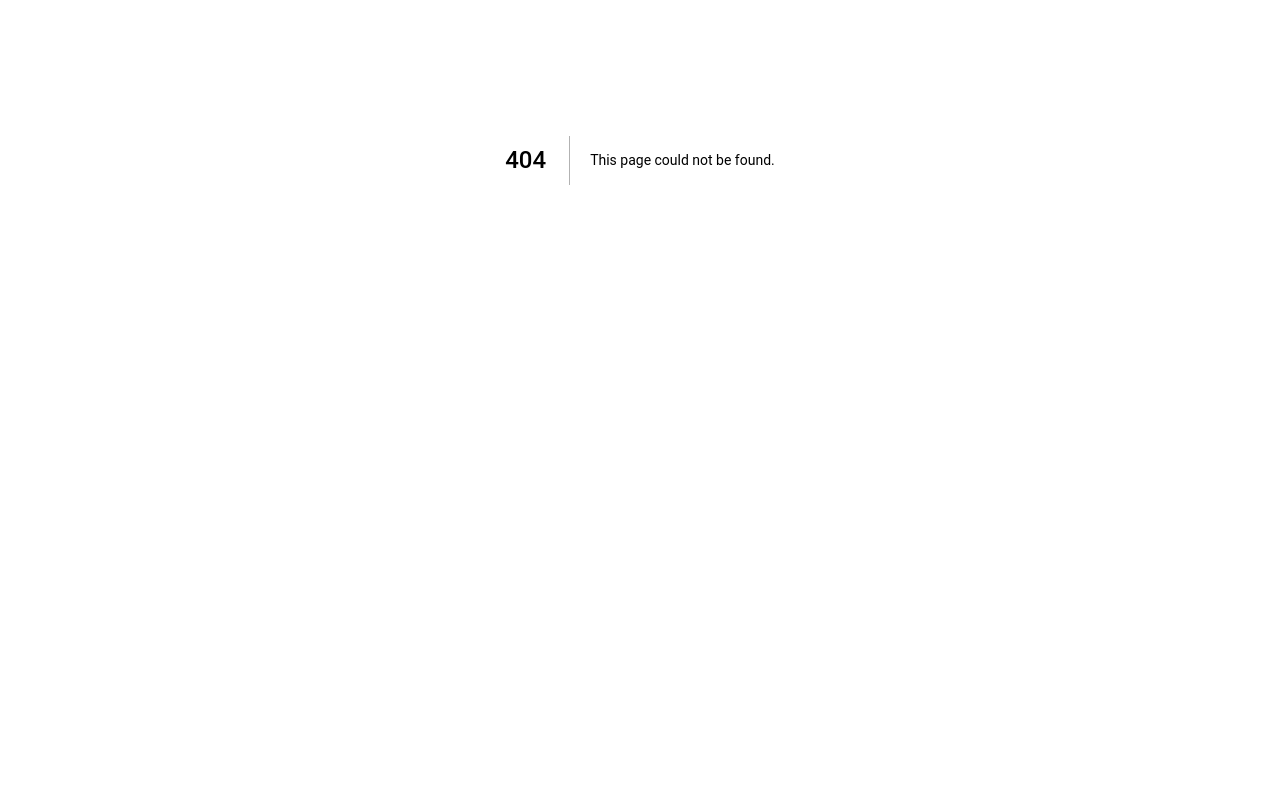
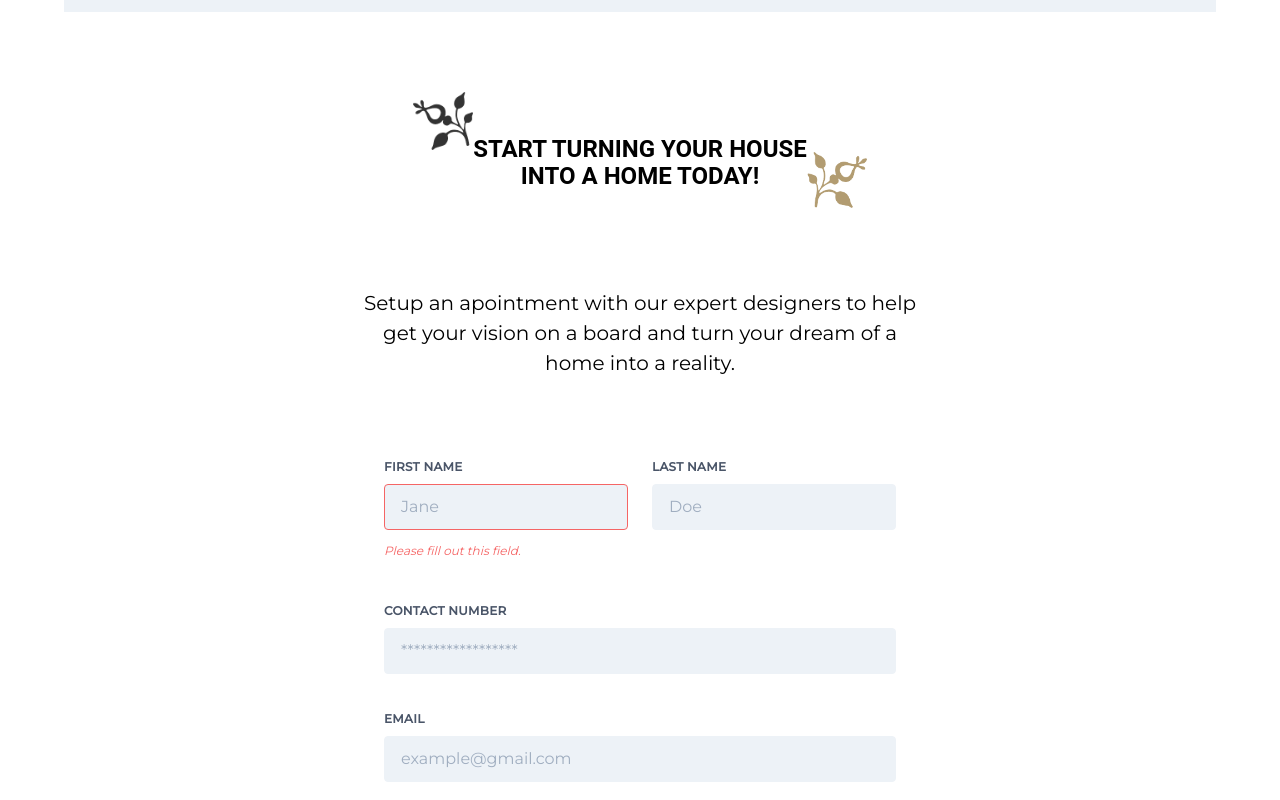
Before and after one commit to britzdylan/Oaklnads-Front-End, a Next.js app: page /booking in a window 1280 px wide. Before the commit this address had no page. Shown: the part 240-1040 px from the top of the page. Before the commit the page ends 800 px from the top, so only its background shows below. Built offline with nearby package versions, Linux system fonts and the light colour scheme.

Commit message:
All designs Done

```diff
--- a/components/footer.js
+++ b/components/footer.js
@@ -27,7 +27,6 @@ export default function Footer() {
                     <ul className="appearance-none leading-8 cursor-pointer">
                         <Link href="/about-us"><li className=" hover:text-gray-500 transition-all duration-500 ease-in-out">About us</li></Link>
                         <Link href="/blog"><li className=" hover:text-gray-500 transition-all duration-500 ease-in-out">Blog</li></Link>
-                        <Link href="/faq"><li className=" hover:text-gray-500 transition-all duration-500 ease-in-out">FAQ Page</li></Link>
                         <Link href="/contact"><li className=" hover:text-gray-500 transition-all duration-500 ease-in-out">Contact US</li></Link>
                     </ul>
                 </div>
--- a/pages/blog.js
+++ b/pages/blog.js
@@ -2,7 +2,6 @@ import Layout from '../components/layout'
 import HeadSection from '../components/head-section'
 import { getAllPosts, getAllCategories } from '../lib/api'
 import Link from 'next/link'
-import { AiOutlineArrowRight } from 'react-icons/ai';
 
 
 export default function Blog({ allPosts, allCateogires }) {
@@ -13,7 +12,7 @@ export default function Blog({ allPosts, allCateogires }) {
             <div className="md:flex flex-row justify-between mb-20 text-center md:text-left px-10 xl:px-0">
                 <div className="w-full md:w-3/4 mt-20 md:mt-0">
                     {allPosts.blogPosts.map(post =>
-                        <div key={post.id} className="w-full px-5 lg:pr-5 lg:px-0 place-items-start py-5">
+                        <div key={post.id} className="w-full px-5 lg:pr-5 lg:px-0 place-items-start py-5 mb-20">
                             <Link href={`/blog/${post.slug}`}>
                                 <div className="bg-gray-500 relative  cursor-pointer">
                                     <img className="transition duration-500 ease-in-out hover:opacity-50" src={post.Cover.url} alt={post.title} width="100%" />
@@ -21,12 +20,12 @@ export default function Blog({ allPosts, allCateogires }) {
                             </Link>
                             <div className="pt-3 mb-10">
                                 <Link href={`/blog/${post.slug}`}>
-                                    <h5 className="hover:text-gray-500 text-3xl font-bold cursor-pointer">{post.Title.charAt(0).toUpperCase() + post.Title.slice(1).toLowerCase()}</h5>
+                                    <h5 className="hover:text-gray-500 text-3xl mb-5 mt-0 leading-10 font-bold cursor-pointer">{post.Title.charAt(0).toUpperCase() + post.Title.slice(1).toLowerCase()}</h5>
                                 </Link>
-                                <p className="block">By Oaklands design team</p>
-                                <Link href={`/categories/${post.blog_categories.length > 0 ? post.blog_categories[0].slug : '#'}`}><p className="cursor-pointer hover:text-gray-500">in {post.blog_categories.length > 0 ? post.blog_categories[0].Title : 'Design'}</p></Link>
+                                <p className="block mb-10 leading-4 text-sm tracking-wider"> October 16, 2020 / By Oaklands design team / in {post.blog_categories.length > 0 ? post.blog_categories[0].Title : 'Design'}</p>
+                                <p>Contrary to popular belief, Lorem Ipsum indignation and dislike men who are so beguiled and demoralized by the charms of pleasure of the moment, so blinded by desire, that they cannot foresee the pain and trouble that are bound to ensue; and equal blame belongs to those who fail in…</p>
                             </div>
-                            <Link href={`/blog/${post.slug}`}><button className="bg-transparent hover:bg-gray-500 text-black font-semibold hover:text-white py-2 px-4 border border-black hover:border-transparent rounded">Read More</button></Link>
+                            <Link href={`/blog/${post.slug}`}><button className="bg-transparent hover:bg-gray-100 text-sm text-black font-semibold hover:text-black py-2 px-4 border border-black hover:border-black">Read More</button></Link>
                         </div>
                     )}
                 </div>
--- /dev/null
+++ b/pages/booking.js
@@ -0,0 +1,65 @@
+import Layout from '../components/layout';
+import Link from 'next/link';
+import HeadSection from '../components/head-section'
+
+export default function Booking() {
+
+    return (
+        <Layout>
+            <HeadSection Title="Make a booking"/>
+            <div className="flex flex-row items-start justify-center">
+                <img src="/hedline-2-1.png" width="60px" height="60px"/>
+                <h2 className="font-bold text-center text-2xl">START TURNING YOUR HOUSE <br /> INTO A HOME TODAY!</h2>
+                <img className="self-end" src="/hedline-3-1.png" width="60px" height="60px"/>
+            </div>
+
+            <div className="w-1/2 text-center mt-20 mx-auto">
+                <p className="text-xl">Setup an apointment with our expert designers to help get your vision on a board and turn your dream of a home into a reality.</p>
+            </div>
+
+            <form class="w-full max-w-lg mx-auto my-20">
+                <div class="flex flex-wrap -mx-3 mb-6">
+
+                    <div class="w-full md:w-1/2 px-3 mb-6 md:mb-0">
+                    <label class="block uppercase tracking-wide text-gray-700 text-xs font-bold mb-2" for="grid-first-name">
+                        First Name
+                    </label>
+                    <input class="appearance-none block w-full bg-gray-200 text-gray-700 border border-red-500 rounded py-3 px-4 mb-3 leading-tight focus:outline-none focus:bg-white" id="grid-first-name" type="text" placeholder="Jane"/>
+                    <p class="text-red-500 text-xs italic">Please fill out this field.</p>
+                    </div>
+
+
+                    <div class="w-full md:w-1/2 px-3">
+                    <label class="block uppercase tracking-wide text-gray-700 text-xs font-bold mb-2" for="grid-last-name">
+                        Last Name
+                    </label>
+                    <input class="appearance-none block w-full bg-gray-200 text-gray-700 border border-gray-200 rounded py-3 px-4 leading-tight focus:outline-none focus:bg-white focus:border-gray-500" id="grid-last-name" type="text" placeholder="Doe"/>
+                    </div>
+                </div>
+
+                <div class="flex flex-wrap -mx-3 mb-6">
+                    <div class="w-full px-3">
+                    <label class="block uppercase tracking-wide text-gray-700 text-xs font-bold mb-2" for="grid-password">
+                        Contact Number
+                    </label>
+                    <input class="appearance-none block w-full bg-gray-200 text-gray-700 border border-gray-200 rounded py-3 px-4 mb-3 leading-tight focus:outline-none focus:bg-white focus:border-gray-500" id="grid-password" type="number" placeholder="******************"/>
+                    </div>
+                </div>
+
+                    <div class="w-full   mb-6 md:mb-8">
+                    <label class="block uppercase tracking-wide text-gray-700 text-xs font-bold mb-2" for="grid-city">
+                        Email
+                    </label>
+                    <input class="appearance-none block w-full bg-gray-200 text-gray-700 border border-gray-200 rounded py-3 px-4 leading-tight focus:outline-none focus:bg-white focus:border-gray-500" id="grid-city" type="email" placeholder="example@gmail.com"/>
+                    </div>
+
+                    <button className="bg-black hover:bg-gray-700 text-white font-light rounded py-2 px-4  focus:outline-none focus:shadow-outline" type="button">
+                                Submit your booking
+                    </button>
+
+                </form>
+
+        </Layout>
+    )
+
+}
--- a/pages/catalogue.js
+++ b/pages/catalogue.js
@@ -79,13 +79,13 @@ export default function Catalogue() {
                         {fakeProducts.map(product =>
 
                             <div className="w-full px-5 lg:pr-5 lg:px-0 place-items-start md:w-1/2 lg:w-1/3 py-5">
-                                <Link href={product.slug}>
+                                <Link href={`catalogue/${product.slug}`}>
                                     <div className="bg-gray-500 relative  cursor-pointer">
                                         <img className="transition duration-500 ease-in-out hover:opacity-50" src={product.image} alt={product.title} width="100%" />
                                     </div>
                                 </Link>
                                 <div className="flex flex-row justify-between content-start pt-3">
-                                    <Link href={product.slug}>
+                                    <Link href={`catalogue/${product.slug}`}>
                                         <h5 className="text-xl leading-5 my-0 cursor-pointer">{product.title}</h5>
                                     </Link>
                                     <ReactTooltip />
```
Also changed, not shown: pages/blog/[id].js (+2 -6 lines), public/hedline-2-1.png (added), public/hedline-3-1.png (added).
